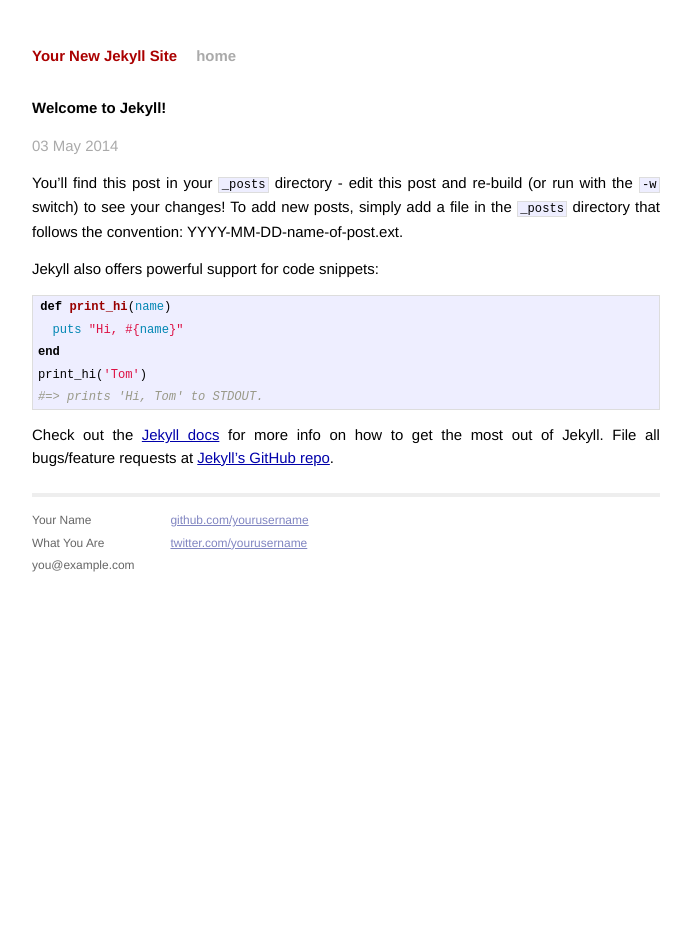
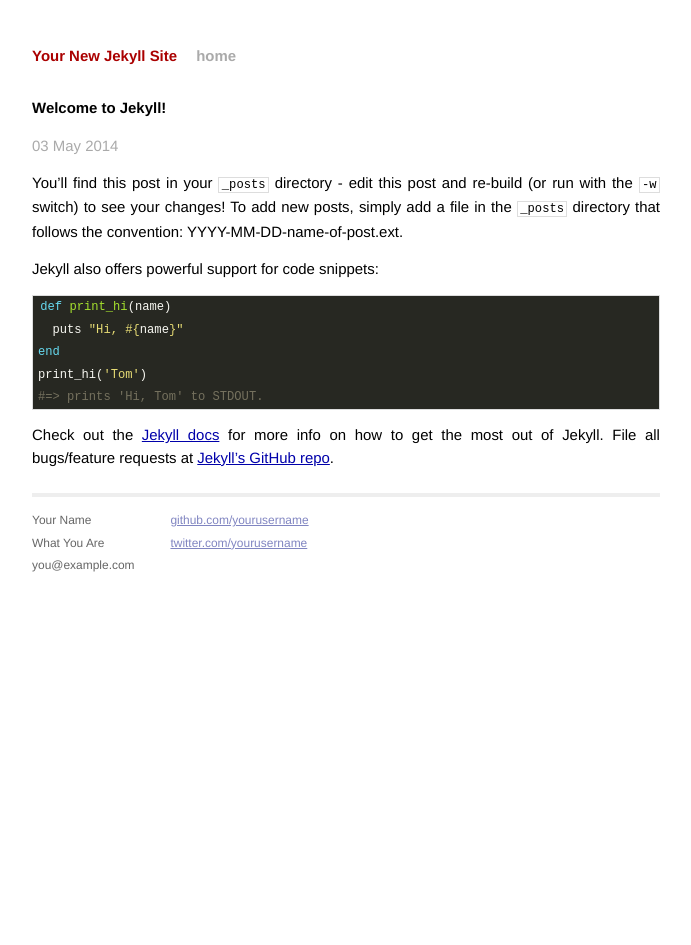
Before and after one commit to bilalq/eight-bit-color-picker, a Jekyll site: the page built from _posts/2014-05-03-welcome-to-jekyll.markdown, in a window 1280 px wide. Shown: the whole page, without its empty margins (294-985 px from the left). Built offline with Jekyll 4.4.1, drawn with Linux system fonts in a browser that asks for light colours; Markdown is read by kramdown in place of the engine named in the settings.

Commit message:
Use monokai for pygments styling

```diff
--- a/css/main.css
+++ b/css/main.css
@@ -130,7 +130,6 @@
 /* standard */
 .post pre {
   border: 1px solid #ddd;
-  background-color: #eef;
   padding: 0 .4em;
 }
 
@@ -140,7 +139,6 @@
 
 .post code {
   border: 1px solid #ddd;
-  background-color: #eef;
   padding: 0 .2em;
 }
 
@@ -151,10 +149,8 @@
 /* terminal */
 .post pre.terminal {
   border: 1px solid #000;
-  background-color: #333;
   color: #FFF;
 }
 
 .post pre.terminal code {
-  background-color: #333;
 }
--- a/css/syntax.css
+++ b/css/syntax.css
@@ -1,60 +1,61 @@
-.highlight  { background: #ffffff; }
-.highlight .c { color: #999988; font-style: italic } /* Comment */
-.highlight .err { color: #a61717; background-color: #e3d2d2 } /* Error */
-.highlight .k { font-weight: bold } /* Keyword */
-.highlight .o { font-weight: bold } /* Operator */
-.highlight .cm { color: #999988; font-style: italic } /* Comment.Multiline */
-.highlight .cp { color: #999999; font-weight: bold } /* Comment.Preproc */
-.highlight .c1 { color: #999988; font-style: italic } /* Comment.Single */
-.highlight .cs { color: #999999; font-weight: bold; font-style: italic } /* Comment.Special */
-.highlight .gd { color: #000000; background-color: #ffdddd } /* Generic.Deleted */
-.highlight .gd .x { color: #000000; background-color: #ffaaaa } /* Generic.Deleted.Specific */
+.highlight .hll { background-color: #49483e }
+.highlight  { background: #272822; color: #f8f8f2 }
+.highlight pre { background: transparent; color: #f8f8f2 }
+.highlight .c { color: #75715e } /* Comment */
+.highlight .err { color: #960050; background-color: #1e0010 } /* Error */
+.highlight .k { color: #66d9ef } /* Keyword */
+.highlight .l { color: #ae81ff } /* Literal */
+.highlight .n { color: #f8f8f2 } /* Name */
+.highlight .o { color: #f92672 } /* Operator */
+.highlight .p { color: #f8f8f2 } /* Punctuation */
+.highlight .cm { color: #75715e } /* Comment.Multiline */
+.highlight .cp { color: #75715e } /* Comment.Preproc */
+.highlight .c1 { color: #75715e } /* Comment.Single */
+.highlight .cs { color: #75715e } /* Comment.Special */
 .highlight .ge { font-style: italic } /* Generic.Emph */
-.highlight .gr { color: #aa0000 } /* Generic.Error */
-.highlight .gh { color: #999999 } /* Generic.Heading */
-.highlight .gi { color: #000000; background-color: #ddffdd } /* Generic.Inserted */
-.highlight .gi .x { color: #000000; background-color: #aaffaa } /* Generic.Inserted.Specific */
-.highlight .go { color: #888888 } /* Generic.Output */
-.highlight .gp { color: #555555 } /* Generic.Prompt */
 .highlight .gs { font-weight: bold } /* Generic.Strong */
-.highlight .gu { color: #aaaaaa } /* Generic.Subheading */
-.highlight .gt { color: #aa0000 } /* Generic.Traceback */
-.highlight .kc { font-weight: bold } /* Keyword.Constant */
-.highlight .kd { font-weight: bold } /* Keyword.Declaration */
-.highlight .kp { font-weight: bold } /* Keyword.Pseudo */
-.highlight .kr { font-weight: bold } /* Keyword.Reserved */
-.highlight .kt { color: #445588; font-weight: bold } /* Keyword.Type */
-.highlight .m { color: #009999 } /* Literal.Number */
-.highlight .s { color: #d14 } /* Literal.String */
-.highlight .na { color: #008080 } /* Name.Attribute */
-.highlight .nb { color: #0086B3 } /* Name.Builtin */
-.highlight .nc { color: #445588; font-weight: bold } /* Name.Class */
-.highlight .no { color: #008080 } /* Name.Constant */
-.highlight .ni { color: #800080 } /* Name.Entity */
-.highlight .ne { color: #990000; font-weight: bold } /* Name.Exception */
-.highlight .nf { color: #990000; font-weight: bold } /* Name.Function */
-.highlight .nn { color: #555555 } /* Name.Namespace */
-.highlight .nt { color: #000080 } /* Name.Tag */
-.highlight .nv { color: #008080 } /* Name.Variable */
-.highlight .ow { font-weight: bold } /* Operator.Word */
-.highlight .w { color: #bbbbbb } /* Text.Whitespace */
-.highlight .mf { color: #009999 } /* Literal.Number.Float */
-.highlight .mh { color: #009999 } /* Literal.Number.Hex */
-.highlight .mi { color: #009999 } /* Literal.Number.Integer */
-.highlight .mo { color: #009999 } /* Literal.Number.Oct */
-.highlight .sb { color: #d14 } /* Literal.String.Backtick */
-.highlight .sc { color: #d14 } /* Literal.String.Char */
-.highlight .sd { color: #d14 } /* Literal.String.Doc */
-.highlight .s2 { color: #d14 } /* Literal.String.Double */
-.highlight .se { color: #d14 } /* Literal.String.Escape */
-.highlight .sh { color: #d14 } /* Literal.String.Heredoc */
-.highlight .si { color: #d14 } /* Literal.String.Interpol */
-.highlight .sx { color: #d14 } /* Literal.String.Other */
-.highlight .sr { color: #009926 } /* Literal.String.Regex */
-.highlight .s1 { color: #d14 } /* Literal.String.Single */
-.highlight .ss { color: #990073 } /* Literal.String.Symbol */
-.highlight .bp { color: #999999 } /* Name.Builtin.Pseudo */
-.highlight .vc { color: #008080 } /* Name.Variable.Class */
-.highlight .vg { color: #008080 } /* Name.Variable.Global */
-.highlight .vi { color: #008080 } /* Name.Variable.Instance */
-.highlight .il { color: #009999 } /* Literal.Number.Integer.Long */
+.highlight .kc { color: #66d9ef } /* Keyword.Constant */
+.highlight .kd { color: #66d9ef } /* Keyword.Declaration */
+.highlight .kn { color: #f92672 } /* Keyword.Namespace */
+.highlight .kp { color: #66d9ef } /* Keyword.Pseudo */
+.highlight .kr { color: #66d9ef } /* Keyword.Reserved */
+.highlight .kt { color: #66d9ef } /* Keyword.Type */
+.highlight .ld { color: #e6db74 } /* Literal.Date */
+.highlight .m { color: #ae81ff } /* Literal.Number */
+.highlight .s { color: #e6db74 } /* Literal.String */
+.highlight .na { color: #a6e22e } /* Name.Attribute */
+.highlight .nb { color: #f8f8f2 } /* Name.Builtin */
+.highlight .nc { color: #a6e22e } /* Name.Class */
+.highlight .no { color: #66d9ef } /* Name.Constant */
+.highlight .nd { color: #a6e22e } /* Name.Decorator */
+.highlight .ni { color: #f8f8f2 } /* Name.Entity */
+.highlight .ne { color: #a6e22e } /* Name.Exception */
+.highlight .nf { color: #a6e22e } /* Name.Function */
+.highlight .nl { color: #f8f8f2 } /* Name.Label */
+.highlight .nn { color: #f8f8f2 } /* Name.Namespace */
+.highlight .nx { color: #a6e22e } /* Name.Other */
+.highlight .py { color: #f8f8f2 } /* Name.Property */
+.highlight .nt { color: #f92672 } /* Name.Tag */
+.highlight .nv { color: #f8f8f2 } /* Name.Variable */
+.highlight .ow { color: #f92672 } /* Operator.Word */
+.highlight .w { color: #f8f8f2 } /* Text.Whitespace */
+.highlight .mf { color: #ae81ff } /* Literal.Number.Float */
+.highlight .mh { color: #ae81ff } /* Literal.Number.Hex */
+.highlight .mi { color: #ae81ff } /* Literal.Number.Integer */
+.highlight .mo { color: #ae81ff } /* Literal.Number.Oct */
+.highlight .sb { color: #e6db74 } /* Literal.String.Backtick */
+.highlight .sc { color: #e6db74 } /* Literal.String.Char */
+.highlight .sd { color: #e6db74 } /* Literal.String.Doc */
+.highlight .s2 { color: #e6db74 } /* Literal.String.Double */
+.highlight .se { color: #ae81ff } /* Literal.String.Escape */
+.highlight .sh { color: #e6db74 } /* Literal.String.Heredoc */
+.highlight .si { color: #e6db74 } /* Literal.String.Interpol */
+.highlight .sx { color: #e6db74 } /* Literal.String.Other */
+.highlight .sr { color: #e6db74 } /* Literal.String.Regex */
+.highlight .s1 { color: #e6db74 } /* Literal.String.Single */
+.highlight .ss { color: #e6db74 } /* Literal.String.Symbol */
+.highlight .bp { color: #f8f8f2 } /* Name.Builtin.Pseudo */
+.highlight .vc { color: #f8f8f2 } /* Name.Variable.Class */
+.highlight .vg { color: #f8f8f2 } /* Name.Variable.Global */
+.highlight .vi { color: #f8f8f2 } /* Name.Variable.Instance */
+.highlight .il { color: #ae81ff } /* Literal.Number.Integer.Long */
```
